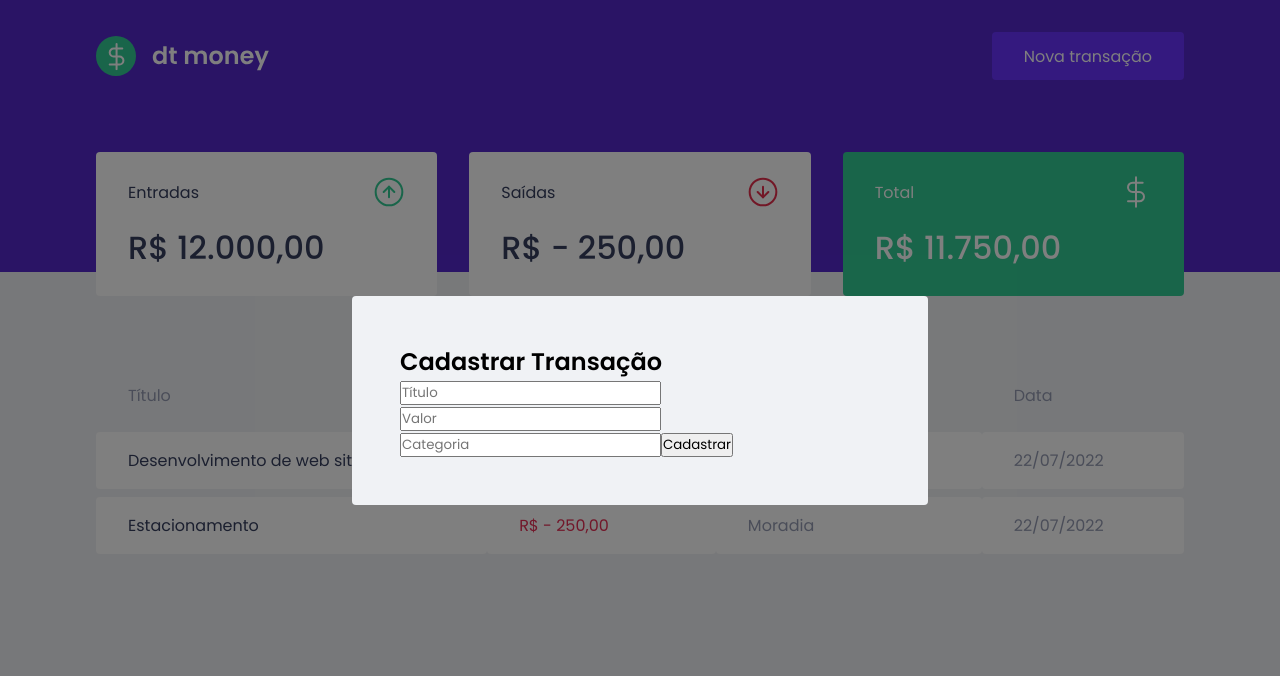
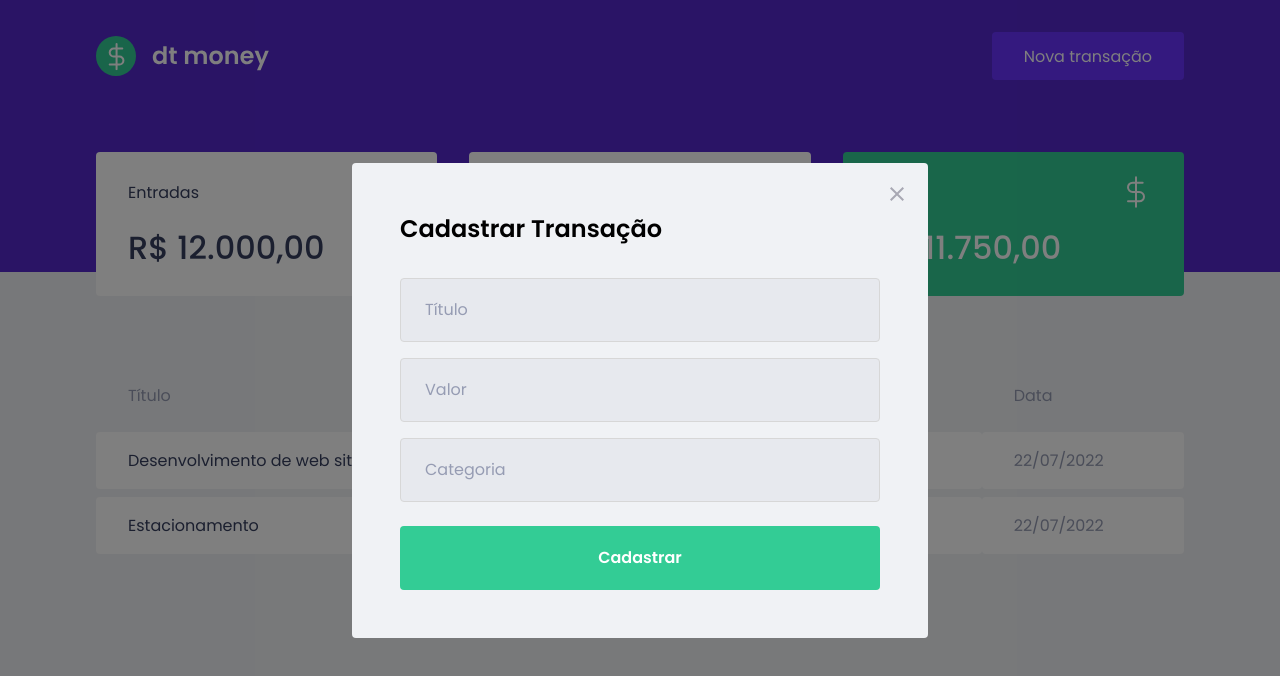
Before and after one commit to thuurzz/reactjs-rocketseat-chapter2, a React (Create React App) app in the folder ainda-tem-grana/: page / in a window 1280 px wide. Both pictures are taken after a click on the button "Nova transação". Shown: the top 676 px of the page. Built offline with nearby package versions, Linux system fonts and the light colour scheme; no server answers; what miragejs would draw is missing.

Commit message:
wip: estilizando modal

```diff
--- a/ainda-tem-grana/src/components/NewTransactionModal/index.tsx
+++ b/ainda-tem-grana/src/components/NewTransactionModal/index.tsx
@@ -1,5 +1,6 @@
 import Modal from "react-modal";
 import { Container } from "./styles";
+import closeImg from "../../assets/close.svg";
 
 interface NewTransactionModalProps {
   isOpen: boolean;
@@ -17,9 +18,13 @@
       overlayClassName={"react-modal-overlay"}
       className={"react-modal-content"}
     >
-      <h2>Cadastrar Transação</h2>
+      <Container>
+        <h2>Cadastrar Transação</h2>
 
-      <Container>
+        <button type="button" onClick={onClose} className="react-modal-close">
+          <img src={closeImg} alt="Fechar modal" />
+        </button>
+
         <input type="text" placeholder="Título" />
         <input type="number" placeholder="Valor" />
         <input type="text" placeholder="Categoria" />
--- a/ainda-tem-grana/src/components/NewTransactionModal/styles.ts
+++ b/ainda-tem-grana/src/components/NewTransactionModal/styles.ts
@@ -1,3 +1,48 @@
 import styled from "styled-components";
 
-export const Container = styled.form``;
+export const Container = styled.form`
+  h2 {
+    color: var(--tex-title);
+    font-size: 1.5rem;
+    margin-bottom: 2rem;
+  }
+
+  input {
+    width: 100%;
+    padding: 0 1.5rem;
+    height: 4rem;
+    border-radius: 0.25rem;
+
+    border: 1px solid #d7d7d7;
+    background: #e7e9ee;
+
+    font-weight: 400;
+    font-size: 1rem;
+
+    &::placeholder {
+      color: var(--text-body);
+    }
+
+    & + input {
+      margin-top: 1rem;
+    }
+  }
+
+  button[type="submit"] {
+    width: 100%;
+    padding: 0 1.5rem;
+    height: 4rem;
+    background: var(--green);
+    color: #fff;
+    border-radius: 0.25rem;
+    border: 0;
+    font-size: 1rem;
+    margin-top: 1.5rem;
+    font-weight: 600;
+    transition: filter 0.2s;
+
+    &:hover {
+      filter: brightness(0.9);
+    }
+  }
+`;
--- a/ainda-tem-grana/src/styles/global.ts
+++ b/ainda-tem-grana/src/styles/global.ts
@@ -81,4 +81,18 @@
     position: relative;
     border-radius: 0.25rem;
   }
+
+  .react-modal-close {
+    position: absolute;
+    right: 1.5rem;
+    top: 1.5rem;
+    border: 0;
+    background: transparent;
+
+    transition: filter 0.2s;
+
+    &:hover {
+      filter: brightness(0.5);
+    }
+  }
 `;
```
